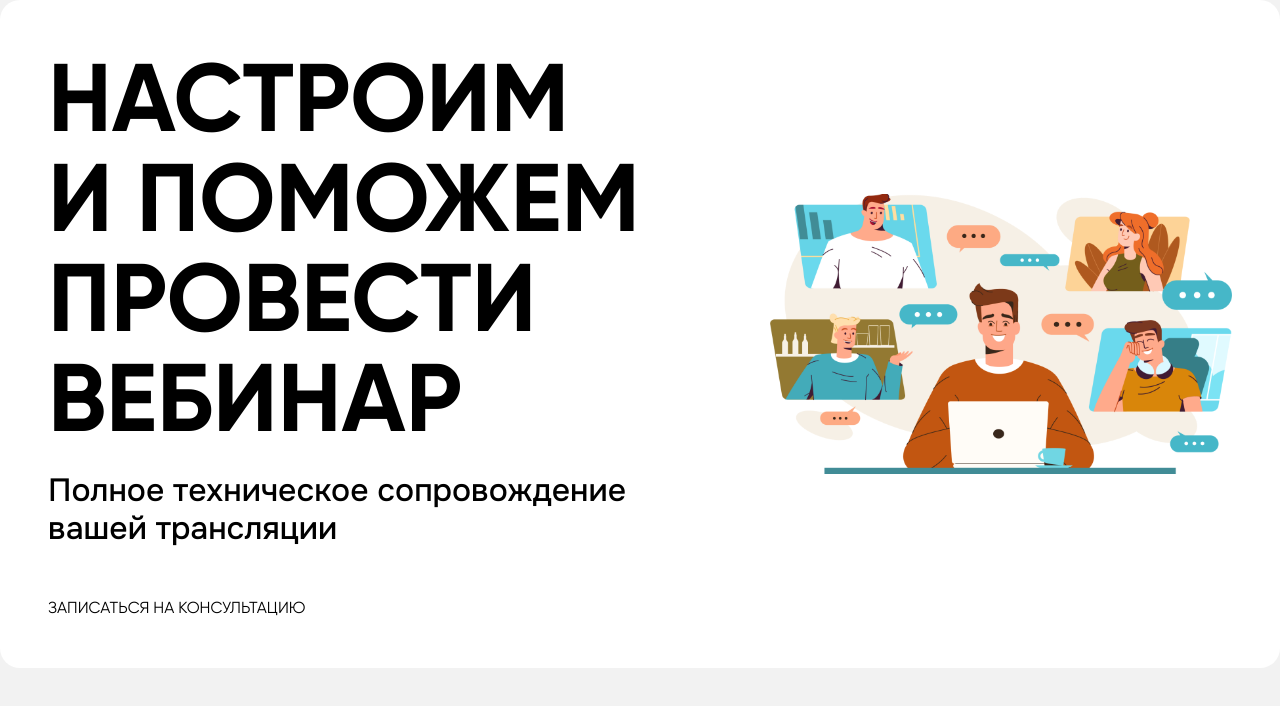
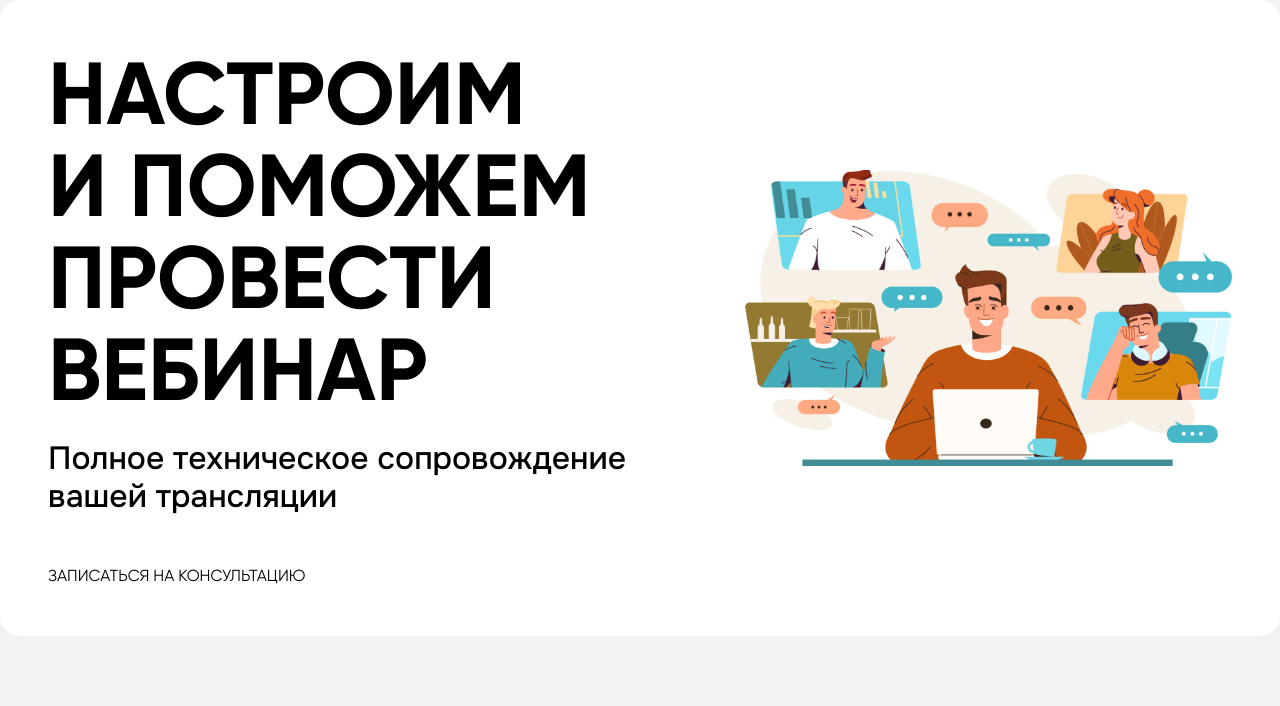
Before and after one commit to fayzullayevelmurod/CHAT-BOTY, a website: page public/webinar.html in a window 1280 px wide. Drawn offline with Linux system fonts and the light colour scheme.

Commit message:
webinar home media in progress

```diff
--- a/public/webinar.html
+++ b/public/webinar.html
@@ -22,13 +22,13 @@
     <main>
       <!-- home -->
       <section class="mb-5">
-        <div class="container">
-          <div class="flex items-center w-full gap-x-9">
+        <div class="container p-5">
+          <div class="flex items-center w-full lg:gap-x-9 gap-x-0 gap-y-12 lg:flex-row sm:flex-col-reverse flex-col">
             <div class="max-w-[1000px]">
-              <h1 class="font-bold text-8xl leading-[100px] text-black uppercase">
+              <h1 class="font-bold 2xl:text-8xl xl:text-[88px] lg:text-[72px] sm:text-[48px] text-[36px] 2xl:leading-[100px] xl:leading-[92px] lg:leading-[75px] sm:leading-[50.4px] leading-[37.8px] text-black uppercase text-center sm:text-start">
                 Настроим и поможем провести вебинар
               </h1>
-              <p class="font-Onest font-medium text-[32px] leading-[38px] mt-[24px] mb-[48px]">
+              <p class="font-Onest font-medium text-[32px] leading-[38px] mt-[24px] mb-[48px] text-center sm:text-start">
                 Полное техническое сопровождение вашей трансляции
               </p>
               <button>
```
Also changed, not shown: public/css/tailwind.css.
